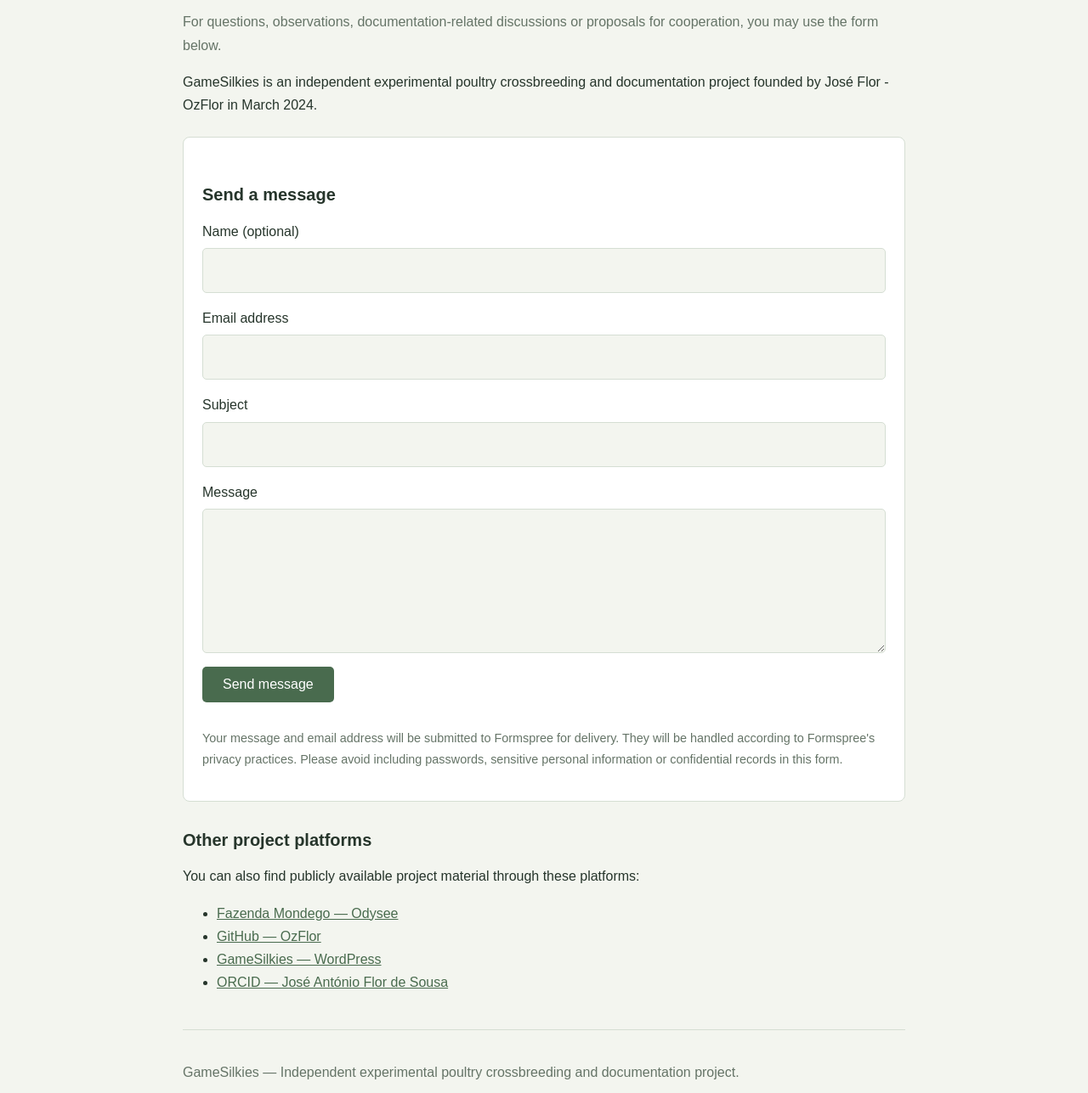
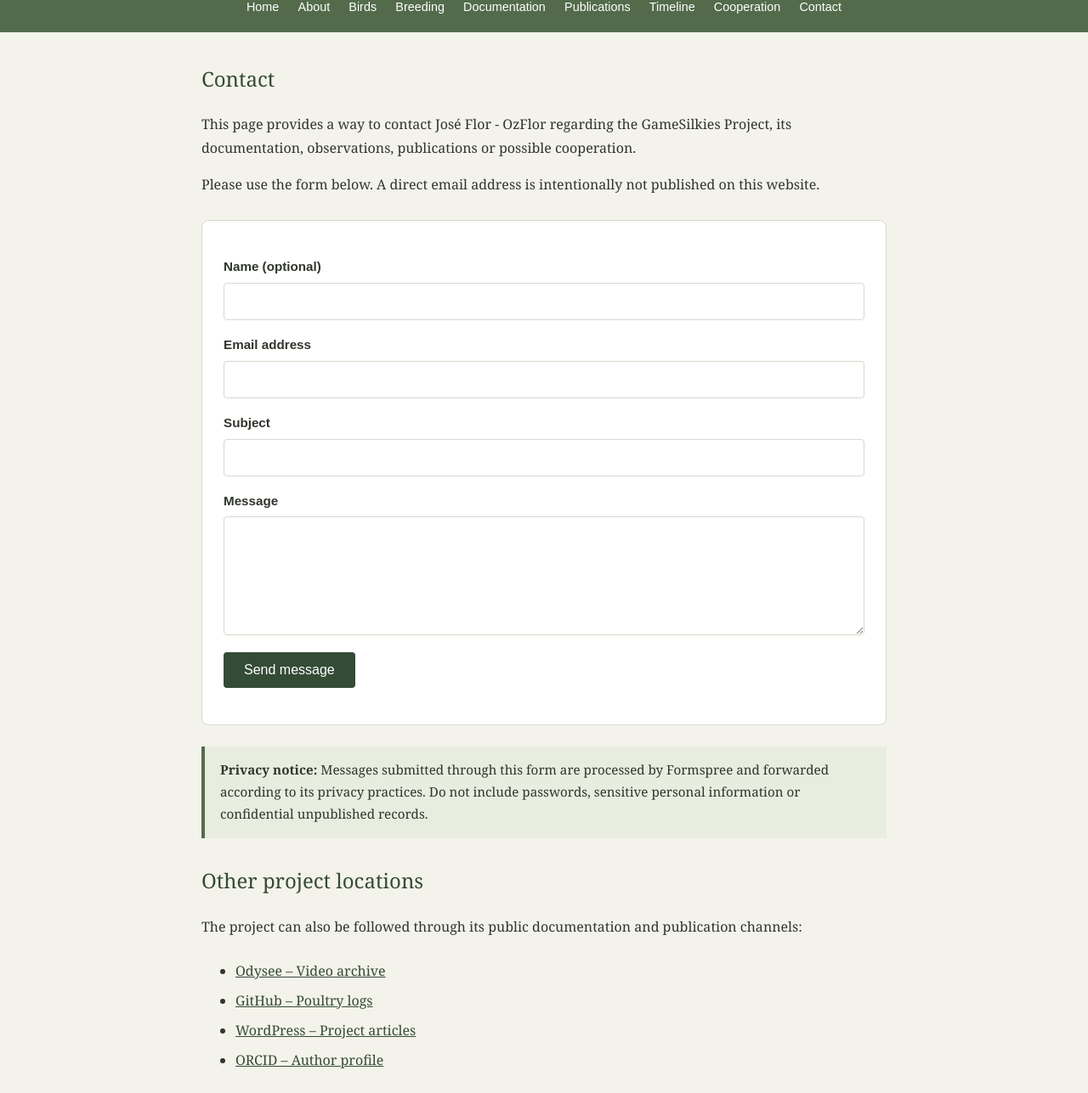
Before and after one commit to OzFlor/gamesilkies-website, a plain HTML site: page contact.html in a window 1280 px wide. Shown: the part 173-1460 px from the top of the page at 85% size. Drawn offline with Linux system fonts and the light colour scheme.

Commit message:
Revise contact.html with new styles and metadata
Updated the contact page with improved metadata, styles, and form handling.

```diff
--- a/contact.html
+++ b/contact.html
@@ -3,33 +3,29 @@
 <html lang="en">
 <head>
   <meta charset="UTF-8">
-  <meta name="viewport" content="width=device-width, initial-scale=1">
+  <meta name="viewport" content="width=device-width, initial-scale=1.0">
 
-  <title>Contact — GameSilkies</title>
-  <meta name="description" content="Contact José Flor - OzFlor about the GameSilkies independent poultry crossbreeding and documentation project.">
+  <title>Contact | GameSilkies</title>
+
+  <meta name="description" content="Contact José Flor - OzFlor about the GameSilkies Project, its documentation, observations and possible cooperation.">
+  <meta name="author" content="José Flor - OzFlor">
   <link rel="canonical" href="https://gamesilkies.com/contact.html">
-  <meta name="robots" content="index, follow">
+
+  <meta property="og:title" content="Contact | GameSilkies">
+  <meta property="og:description" content="Contact the GameSilkies Project.">
+  <meta property="og:url" content="https://gamesilkies.com/contact.html">
+  <meta property="og:type" content="website">
 
   <style>
     :root {
-      color-scheme: light dark;
-      --background: #f3f5ef;
-      --surface: #ffffff;
-      --text: #26352b;
-      --muted: #657467;
-      --accent: #496b4e;
-      --border: #d5ded3;
-    }
-
-    @media (prefers-color-scheme: dark) {
-      :root {
-        --background: #171d18;
-        --surface: #222b23;
-        --text: #e5ece4;
-        --muted: #aab8aa;
-        --accent: #a6c99e;
-        --border: #3b493d;
-      }
+      --green-dark: #344b35;
+      --green-main: #536b4b;
+      --green-light: #e8eddf;
+      --earth: #f4f3eb;
+      --text: #30352d;
+      --muted: #687064;
+      --border: #d5dacd;
+      --white: #ffffff;
     }
 
     * {
@@ -38,136 +34,198 @@
 
     body {
       margin: 0;
-      background: var(--background);
+      font-family: Georgia, "Times New Roman", serif;
+      background: var(--earth);
       color: var(--text);
-      font-family: Arial, Helvetica, sans-serif;
       line-height: 1.7;
     }
 
     header {
-      background: var(--surface);
-      border-bottom: 1px solid var(--border);
-      padding: 16px 4%;
+      background: var(--green-dark);
+      color: var(--white);
+      padding: 30px 20px;
+      text-align: center;
     }
 
-    .nav {
-      max-width: 1100px;
-      margin: auto;
-      display: flex;
-      flex-wrap: wrap;
-      gap: 12px 20px;
+    header h1 {
+      margin: 0;
+      font-size: 2.1rem;
+      font-weight: normal;
+      letter-spacing: 0.5px;
     }
 
-    .nav a {
+    header p {
+      margin: 8px 0 0;
+      color: #e0e7d9;
+      font-size: 1rem;
+    }
+
+    nav {
+      background: var(--green-main);
+      padding: 12px 15px;
+      text-align: center;
+    }
+
+    nav a {
+      display: inline-block;
+      color: var(--white);
       text-decoration: none;
-      font-size: 0.95rem;
+      margin: 5px 9px;
+      font-family: Arial, sans-serif;
+      font-size: 0.9rem;
+    }
+
+    nav a:hover {
+      text-decoration: underline;
     }
 
     main {
-      width: min(850px, 92%);
-      margin: 0 auto;
-      padding: 42px 0 60px;
-    }
-
-    h1, h2 {
-      line-height: 1.3;
-    }
-
-    h1 {
-      color: var(--accent);
-      font-size: 2rem;
+      max-width: 850px;
+      margin: 35px auto;
+      padding: 0 22px;
     }
 
     h2 {
-      margin-top: 2rem;
-      font-size: 1.25rem;
-    }
-
-    p, li, label {
-      font-size: 1rem;
+      color: var(--green-dark);
+      font-weight: normal;
+      margin-top: 30px;
     }
 
     a {
-      color: var(--accent);
-      overflow-wrap: anywhere;
+      color: var(--green-dark);
     }
 
     .intro {
-      color: var(--muted);
+      margin-bottom: 28px;
     }
 
-    .panel {
-      padding: 22px;
-      margin: 24px 0;
-      background: var(--surface);
+    .contact-form {
+      background: var(--white);
       border: 1px solid var(--border);
       border-radius: 8px;
+      padding: 25px;
+      margin: 25px 0;
     }
 
-    form {
-      display: grid;
-      gap: 16px;
+    label {
+      display: block;
+      margin: 16px 0 6px;
+      font-family: Arial, sans-serif;
+      font-size: 0.95rem;
+      font-weight: bold;
     }
 
-    .field {
-      display: grid;
-      gap: 6px;
-    }
-
-    input, textarea, select {
+    input,
+    textarea {
+      display: block;
       width: 100%;
       padding: 12px;
       border: 1px solid var(--border);
-      border-radius: 5px;
-      background: var(--background);
+      border-radius: 4px;
+      background: #fff;
       color: var(--text);
-      font: inherit;
+      font: 1rem Arial, sans-serif;
     }
 
     textarea {
-      min-height: 170px;
       resize: vertical;
+      min-height: 140px;
     }
 
-    input:focus, textarea:focus, select:focus {
-      outline: 2px solid var(--accent);
-      outline-offset: 2px;
+    input:focus,
+    textarea:focus {
+      outline: 2px solid var(--green-main);
+      outline-offset: 1px;
     }
 
     button {
-      width: fit-content;
+      display: inline-block;
+      margin-top: 20px;
       padding: 12px 24px;
-      border: 0;
-      border-radius: 5px;
-      background: var(--accent);
-      color: #ffffff;
+      border: none;
+      border-radius: 4px;
+      background: var(--green-dark);
+      color: var(--white);
       font-size: 1rem;
       cursor: pointer;
     }
 
     button:hover {
-      opacity: 0.9;
+      background: var(--green-main);
     }
 
-    .privacy {
-      color: var(--muted);
+    button:disabled {
+      opacity: 0.6;
+      cursor: wait;
+    }
+
+    #form-status {
+      margin-top: 18px;
+      font-family: Arial, sans-serif;
+      font-size: 0.95rem;
+      font-weight: bold;
+    }
+
+    .privacy-note {
+      padding: 15px 18px;
+      background: var(--green-light);
+      border-left: 4px solid var(--green-main);
+      margin: 25px 0;
+      font-size: 0.95rem;
+    }
+
+    .external-links {
+      margin: 25px 0;
+    }
+
+    .external-links li {
+      margin-bottom: 8px;
+    }
+
+    footer {
+      margin-top: 50px;
+      padding: 28px 20px;
+      background: var(--green-dark);
+      color: var(--white);
+      text-align: center;
       font-size: 0.9rem;
     }
 
-    .honeypot {
+    footer a {
+      color: #e0e7d9;
+    }
+
+    footer p {
+      margin: 8px 0;
+    }
+
+    /* Formspree spam honeypot */
+    .form-honeypot {
       position: absolute;
-      left: -5000px;
+      left: -9999px;
       width: 1px;
       height: 1px;
       overflow: hidden;
     }
 
-    footer {
-      margin-top: 42px;
-      padding-top: 20px;
-      border-top: 1px solid var(--border);
-      color: var(--muted);
-      font-size: 0.9rem;
+    @media (max-width: 600px) {
+      header h1 {
+        font-size: 1.7rem;
+      }
+
+      nav a {
+        margin: 5px 6px;
+        font-size: 0.85rem;
+      }
+
+      main {
+        margin: 25px auto;
+        padding: 0 16px;
+      }
+
+      .contact-form {
+        padding: 18px;
+      }
     }
   </style>
 </head>
@@ -175,146 +233,144 @@
 <body>
 
 <header>
-  <nav class="nav" aria-label="Main navigation">
+  <h1>GameSilkies</h1>
+  <p>Documenting an Independent Poultry Experiment</p>
+</header>
+
+<nav aria-label="Main navigation">
   <a href="index.html">Home</a>
   <a href="about.html">About</a>
-    <a href="birds.html">Individual Birds</a>
+  <a href="birds.html">Birds</a>
   <a href="breeding.html">Breeding</a>
   <a href="documentation.html">Documentation</a>
   <a href="publications.html">Publications</a>
   <a href="timeline.html">Timeline</a>
   <a href="cooperation.html">Cooperation</a>
-    <a href="contact.html">Contact</a>
+  <a href="contact.html" aria-current="page">Contact</a>
 </nav>
-</header>
 
 <main>
 
-  <h1>Contact GameSilkies</h1>
+  <h2>Contact</h2>
 
-  <p class="intro">
-    For questions, observations, documentation-related discussions
-    or proposals for cooperation, you may use the form below.
+  <div class="intro">
+    <p>
+      This page provides a way to contact José Flor - OzFlor
+      regarding the GameSilkies Project, its documentation,
+      observations, publications or possible cooperation.
     </p>
 
     <p>
-    GameSilkies is an independent experimental poultry
-    crossbreeding and documentation project founded by
-    José Flor - OzFlor in March 2024.
+      Please use the form below. A direct email address is
+      intentionally not published on this website.
     </p>
+  </div>
 
-  <section class="panel">
-
-    <h2>Send a message</h2>
+  <section class="contact-form" aria-label="Contact form">
 
     <form
+      id="contact-form"
       action="https://formspree.io/f/xrpqrngb"
       method="POST"
-      target="_blank"
       accept-charset="UTF-8">
 
-      <div class="field">
       <label for="name">Name (optional)</label>
       <input
+        id="name"
         type="text"
-          id="name"
         name="name"
         autocomplete="name">
-      </div>
 
-      <div class="field">
       <label for="email">Email address</label>
       <input
+        id="email"
         type="email"
-          id="email"
         name="email"
         autocomplete="email"
         required>
-      </div>
 
-      <div class="field">
       <label for="subject">Subject</label>
       <input
+        id="subject"
         type="text"
-          id="subject"
         name="subject"
         maxlength="150"
         required>
-      </div>
 
-      <div class="field">
       <label for="message">Message</label>
       <textarea
         id="message"
         name="message"
+        rows="6"
         required></textarea>
-      </div>
 
-      <!-- Spam honeypot: legitimate visitors should leave this empty -->
-      <div class="honeypot" aria-hidden="true">
-        <label for="website">Leave this field empty</label>
+      <!-- Spam honeypot: leave this field empty -->
+      <div class="form-honeypot" aria-hidden="true">
+        <label for="_gotcha">Leave this field empty</label>
         <input
+          id="_gotcha"
           type="text"
-          id="website"
           name="_gotcha"
           tabindex="-1"
           autocomplete="off">
       </div>
 
-      <button type="submit">Send message</button>
+      <button type="submit" id="submit-button">
+        Send message
+      </button>
 
-      <p class="privacy">
-        Your message and email address will be submitted to
-        Formspree for delivery. They will be handled according
-        to Formspree's privacy practices. Please avoid including
-        passwords, sensitive personal information or confidential
-        records in this form.
+      <p id="form-status" role="status" aria-live="polite"></p>
+
+    </form>
+
+  </section>
+
+  <div class="privacy-note">
+    <strong>Privacy notice:</strong>
+    Messages submitted through this form are processed by
+    Formspree and forwarded according to its privacy practices.
+    Do not include passwords, sensitive personal information
+    or confidential unpublished records.
+  </div>
+
+  <h2>Other project locations</h2>
+
+  <p>
+    The project can also be followed through its public
+    documentation and publication channels:
   </p>
 
-    </form>
-  </section>
-
-  <h2>Other project platforms</h2>
-
-  <p>
-    You can also find publicly available project material
-    through these platforms:
-  </p>
-
-  <ul>
+  <ul class="external-links">
     <li>
       <a href="https://odysee.com/@Fazenda.Mondego:5"
-         target="_blank" rel="noopener noreferrer">
-        Fazenda Mondego — Odysee
-      </a>
+         target="_blank"
+         rel="noopener noreferrer">Odysee – Video archive</a>
     </li>
+
     <li>
-      <a href="https://github.com/OzFlor"
-         target="_blank" rel="noopener noreferrer">
-        GitHub — OzFlor
-      </a>
+      <a href="https://github.com/OzFlor/poultry-logs"
+         target="_blank"
+         rel="noopener noreferrer">GitHub – Poultry logs</a>
     </li>
+
     <li>
       <a href="https://gamesilkies.wordpress.com/"
-         target="_blank" rel="noopener noreferrer">
-        GameSilkies — WordPress
-      </a>
+         target="_blank"
+         rel="noopener noreferrer">WordPress – Project articles</a>
     </li>
+
     <li>
       <a href="https://orcid.org/0009-0001-7123-6307"
-         target="_blank" rel="noopener noreferrer">
-        ORCID — José António Flor de Sousa
-      </a>
+         target="_blank"
+         rel="noopener noreferrer">ORCID – Author profile</a>
     </li>
   </ul>
 
+</main>
+
 <footer>
   <p>
-      GameSilkies — Independent experimental poultry
-      crossbreeding and documentation project.
-    </p>
-
-    <p>
+    <strong>GameSilkies Project</strong><br>
     José Flor - OzFlor
   </p>
 
@@ -324,13 +380,49 @@
   </p>
 
   <p>
-      <a href="licence.html">Licence and Usage Terms</a>
-      |
-      <a href="index.html">Return to Home</a>
+    <a href="licence.html">Sharing and Use Policy</a> |
+    <a href="index.html">Home</a>
   </p>
 </footer>
 
-</main>
+<script>
+  const form = document.getElementById("contact-form");
+  const status = document.getElementById("form-status");
+  const submitButton = document.getElementById("submit-button");
+
+  form.addEventListener("submit", async function (event) {
+    event.preventDefault();
+
+    status.textContent = "Sending message...";
+    submitButton.disabled = true;
+
+    try {
+      const response = await fetch(form.action, {
+        method: "POST",
+        body: new FormData(form),
+        headers: {
+          "Accept": "application/json"
+        }
+      });
+
+      if (response.ok) {
+        form.reset();
+        status.textContent =
+          "Message sent successfully. Thank you.";
+      } else {
+        status.textContent =
+          "The message could not be sent. Please try again later.";
+      }
+
+    } catch (error) {
+      status.textContent =
+        "A network error occurred. Please check your connection and try again.";
+
+    } finally {
+      submitButton.disabled = false;
+    }
+  });
+</script>
 
 </body>
 </html>
```
Lines whose indentation alone changed are shown as unchanged.
